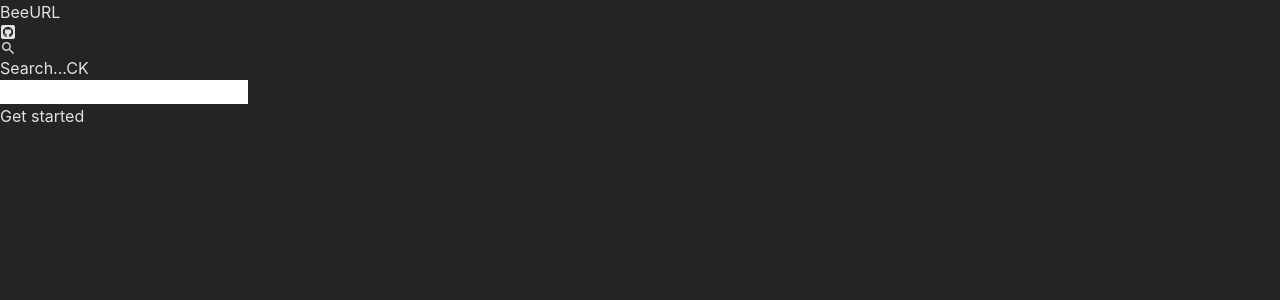
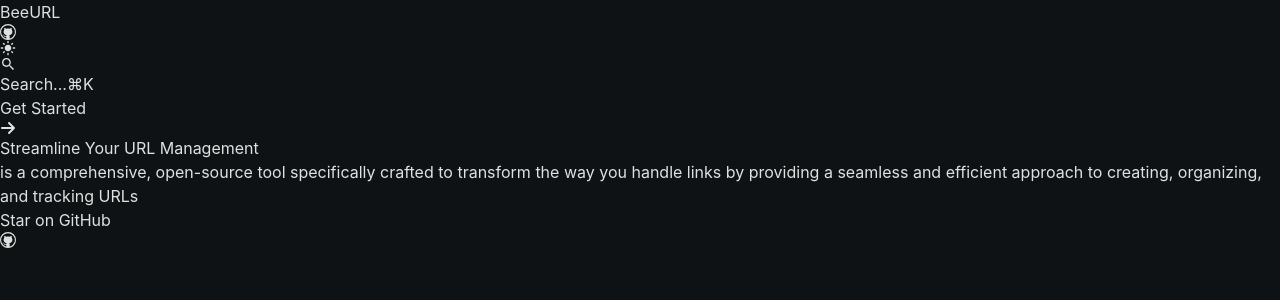
Before and after one commit to 302FoundDev/beeurl, a React (Vite) app in the folder frontend/: page / in a window 1280 px wide. Shown: the top 300 px of the page. Built offline with nearby package versions, Linux system fonts and the light colour scheme.

Commit message:
add frontend: components

```diff
--- a/frontend/index.html
+++ b/frontend/index.html
@@ -2,7 +2,7 @@
 <html lang="en">
   <head>
     <meta charset="UTF-8" />
-    <link rel="icon" type="image/svg+xml" href="/vite.svg" />
+    <link rel="icon" type="image/svg+xml" href="/" />
     <meta name="viewport" content="width=device-width, initial-scale=1.0" />
     <title>BeeURL - a simple way to short URLs</title>
   </head>
--- a/frontend/src/App.tsx
+++ b/frontend/src/App.tsx
@@ -1,17 +1,21 @@
 import './App.css'
 import { BrowserRouter as Router, Route, Routes } from 'react-router-dom'
-import { Navbar } from './components/Navbar.tsx'
+import { Navbar } from './components/Navbar'
+import { Hero } from './components/Hero'
+import { Login } from './components/Login'
 
 const App: React.FC = () => {
   return (
+    <main className='max-w-screen'>
       <Router>
         <Navbar />
         <Routes>
-        <Route path='/' />
-        <Route path='/' />
+          <Route path='/login' element={<Login />} />
+          <Route path='/' element={<Hero />} />
           <Route path='/' />
         </Routes>
       </Router>
+    </main>
   )
 }
 
--- a/frontend/src/components/Hero.tsx
+++ b/frontend/src/components/Hero.tsx
@@ -0,0 +1,34 @@
+import { VscGithub } from "react-icons/vsc"
+
+export const Hero = () => {
+
+
+  return (
+    <section>
+      <div className="flex justify-center pt-44 pb-9">
+        <h1 className="font-bold text-6xl">Streamline Your URL Management</h1>
+      </div>
+      <div>
+        <div className="text-center m-auto max-w-4xl text-lg">
+          is a comprehensive, open-source tool specifically crafted to transform the way you handle links by
+          providing a seamless and efficient approach to creating, organizing, and tracking URLs
+        </div>
+
+        <article className="pt-10 flex justify-center">
+          <a
+            href="https://github.com/302founddev/beeurl"
+            rel="noopener"
+            target="_blank"
+            className="flex items-center gap-1.5 border border-gray-800 rounded-md px-5 py-1.5 bg-blue-600 hover:bg-gray-800 hover:border-gray-700 text-lg"
+          >
+            <span className="flex items-center gap-2 text-white font-semibold">
+              Star on GitHub
+              <VscGithub />
+            </span>
+          </a>
+        </article>
+
+      </div>
+    </section>
+  )
+}
--- /dev/null
+++ b/frontend/src/components/Login.tsx
@@ -0,0 +1,19 @@
+export const Login = () => {
+  return (
+    <section>
+      <div>
+        Login to
+      </div>
+      <form>
+        <label>
+          Email address
+          <input type="email" placeholder="Email" />
+        </label>
+        <label>
+          Password
+          <input type="password" placeholder="Password" />
+        </label>
+      </form>
+    </section>
+  )
+}
--- a/frontend/src/components/Navbar.tsx
+++ b/frontend/src/components/Navbar.tsx
@@ -1,39 +1,63 @@
-import { FaSquareGithub } from "react-icons/fa6"
-import { IoMdSearch } from "react-icons/io"
+import { FaArrowRight } from "react-icons/fa6"
+import { VscGithub } from "react-icons/vsc"
+import { MdLightMode } from "react-icons/md"
+import { Search } from "./ui/Search"
+import { Link } from "react-router-dom"
 
 
 export const Navbar = () => {
+
   return (
-    <nav className="flex my-4 w-full justify-between">
-      <ul className="flex gap-4">
-        <div>
-          <a target="_blank noopener" href="https://beeurl.vercel.app">BeeURL</a>
-        </div>
+    <nav className="h-16 max-w-screen-xl m-auto">
+      <ul className="flex gap-4 justify-between items-center w-full h-full">
+        <li>
+          <a
+            href="https://beeurl.vercel.app"
+            className="font-bold text-xl"
+          >
+            BeeURL
+          </a>
+        </li>
 
-        <div className="flex gap-4 items-center">
-          <div>
-            <a target="_blank noopener" className="w-6 h-6" href="https://github.com/302founddev/beeurl"><FaSquareGithub /></a>
-          </div>
+        <div className="flex gap-3 items-center">
+          <li className="px-2 py-1 hover:bg-gray-800 rounded-md cursor-pointer">
+            <a
+              target="_blank"
+              rel="noopener"
+              className="w-6 h-6"
+              href="https://github.com/302founddev/beeurl"
+            >
+              <span>
+                <VscGithub className="h-7 w-5 flex" />
+              </span>
+            </a>
+          </li>
 
-          <div>
-            <button type="button" className="flex items-center gap-2 border rounded-lg px-1 bg-gray-900 border-gray-600 text-gray-400">
-              <IoMdSearch className="text-blue-400" />
-              Search...
-              <span className="border rounded border-gray-600 py-0 px-1">CK</span>
+          <li className="px-2 py-1 hover:bg-gray-800 rounded-md cursor-pointer">
+            <span>
+              <MdLightMode className="w-6 h-5" />
+            </span>
+          </li>
+
+          <li>
+            <Search />
+          </li>
+
+          <li>
+            <button className="border  bg-blue-600 rounded-md px-5 py-1.5 hover:bg-gray-800 border-gray-700 text-sm">
+              <Link
+                to="/dashboard"
+              >
+                <span className="flex items-center gap-1.5">
+                Get Started
+                <FaArrowRight />
+                </span>
+              </Link>
             </button>
-          </div>
-
-          <div>
-            <input type="select" />
-          </div>
-
-          <div>
-            <button>Get started</button>
-          </div>
+          </li>
         </div>
 
       </ul>
     </nav>
   )
 }
-// www.printful.com/es/give-5-get-5/LKA8B0
--- /dev/null
+++ b/frontend/src/components/ui/Search.tsx
@@ -0,0 +1,14 @@
+import { IoMdSearch } from "react-icons/io"
+
+export const Search = () => {
+  return (
+    <button
+        type="button"
+        className="flex items-center text-base border rounded-xl px-1.5 py-1 bg-transparent border-gray-800 hover:bg-gray-800 hover:border-gray-700 text-gray-400"
+      >
+        <span><IoMdSearch className="text-blue-400 w-7 h-5 pr-1" /></span>
+        <span className="text-sm pr-8">Search...</span>
+        <span className="border rounded-md border-gray-700 font-bold text-xs px-1 py-0.5 text-slate-300 opacity-80">⌘K</span>
+    </button>
+  )
+}
--- a/frontend/src/index.css
+++ b/frontend/src/index.css
@@ -9,7 +9,7 @@
 
   color-scheme: light dark;
   color: rgba(255, 255, 255, 0.87);
-  background-color: #242424;
+  background-color: #0f1214;
 
   font-synthesis: none;
   text-rendering: optimizeLegibility;
```
Also changed, not shown: frontend/src/components/hooks/useCookie.tsx (added, +15 -0 lines), frontend/src/components/ui/CommandPalette.tsx (added, +19 -0 lines), frontend/src/components/Dashboard.tsx (added), frontend/src/components/Register.tsx (added). Lines whose indentation alone changed are shown as unchanged.
